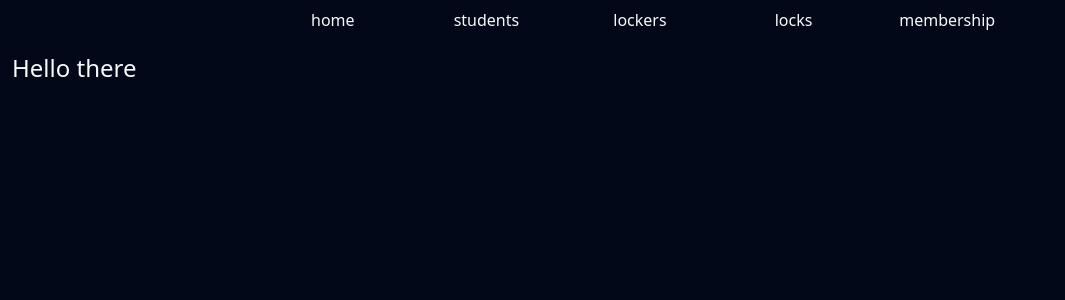
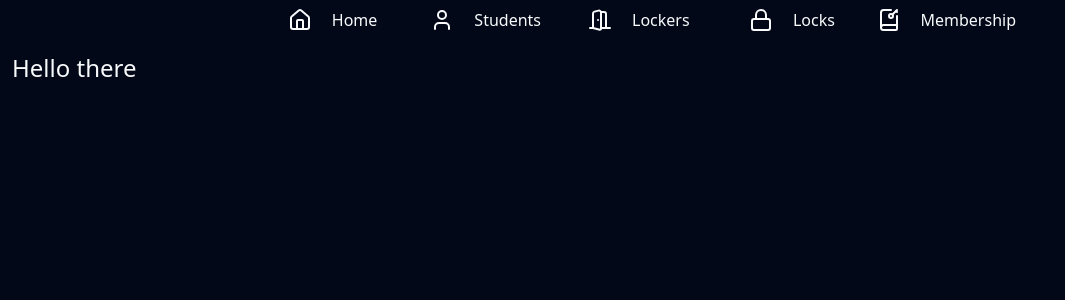
Before and after one commit to b-at-neu/pulse, a Next.js app: page / in a window 1280 px wide. Shown: the top 300 px of the page, without its empty margins (0-1065 px from the left). Built offline with nearby package versions, Linux system fonts and the light colour scheme.

Commit message:
#11: add logos

```diff
--- a/components/navbar-links.tsx
+++ b/components/navbar-links.tsx
@@ -1,13 +1,14 @@
 import { NavbarLink } from "@/components/navbar-link";
+import { House, User, Lock, BookKey, DoorOpen } from "lucide-react";
 
 export function NavbarLinks() {
   return (
     <>
-      <NavbarLink text={'home'} href={'/'} />
-      <NavbarLink text={'students'} href={'/students'} />
-      <NavbarLink text={'lockers'} href={'/lockers'} />
-      <NavbarLink text={'locks'} href={'/locks'} />
-      <NavbarLink text={'membership'} href={'/membership'} />
+      <NavbarLink text={'Home'} href={'/'} icon={<House />} />
+      <NavbarLink text={'Students'} href={'/students'} icon={<User />} />
+      <NavbarLink text={'Lockers'} href={'/lockers'} icon={<DoorOpen />} />
+      <NavbarLink text={'Locks'} href={'/locks'} icon={<Lock />} />
+      <NavbarLink text={'Membership'} href={'/membership'} icon={<BookKey />} />
     </>
   );
 }
```
